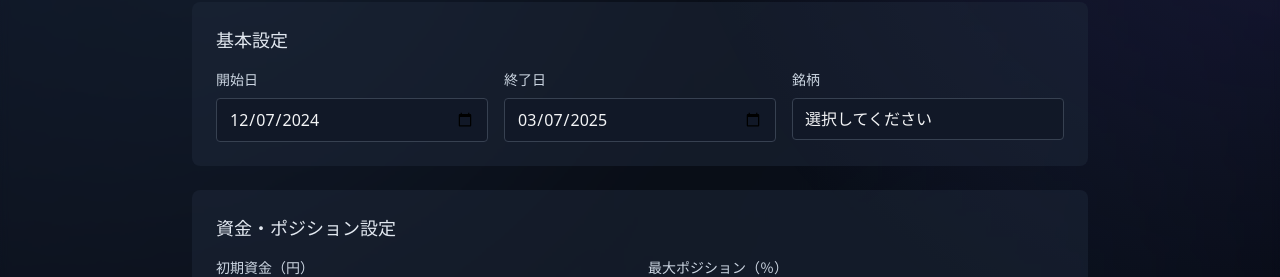
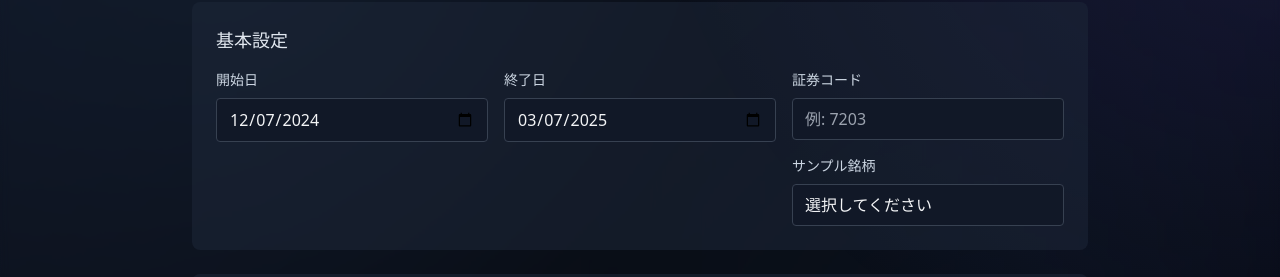
Before and after one commit to hika3390/J-Quants-Backtest, a Next.js app: page / in a window 1280 px wide. Shown: the part 227-504 px from the top of the page. Built offline with nearby package versions, Linux system fonts and the light colour scheme; no server answers.

Commit message:
フォーム修正

```diff
--- a/app/api/backtest/run/route.ts
+++ b/app/api/backtest/run/route.ts
@@ -68,14 +68,22 @@ export async function POST(request: NextRequest) {
     const result = engine.run();
 
     // バックテスト結果に追加情報を含める
+    // 指定された期間のデータを確実に含める
+    const filteredPriceData = body.priceData.filter(d => {
+      const date = new Date(d.Date);
+      const start = new Date(body.startDate);
+      const end = new Date(body.endDate);
+      return date >= start && date <= end;
+    });
+
     const response = {
       ...result,
       code: body.code,
       startDate: body.startDate,
       endDate: body.endDate,
       executedAt: new Date().toISOString(),
-      priceData: body.priceData,
-      dates: body.priceData.map(d => d.Date),
+      priceData: filteredPriceData,
+      dates: filteredPriceData.map(d => d.Date),
       conditions: {
         buy: [buyCondition],
         sell: [sellCondition],
--- a/app/components/backtest/BasicSettings.tsx
+++ b/app/components/backtest/BasicSettings.tsx
@@ -22,12 +22,27 @@ const BasicSettings = memo(({ onChange }: BasicSettingsProps) => {
   defaultStartDate.setMonth(defaultStartDate.getMonth() - 3);
   const threeMonthsAgo = defaultStartDate.toISOString().split('T')[0];
 
-  // 現在の値を保持するための状態
+  // 状態管理
   const [currentValues, setCurrentValues] = useState<BasicSettingsData>({
     code: '',
     startDate: threeMonthsAgo,
     endDate: today,
   });
+  const [codeError, setCodeError] = useState<string>('');
+
+  // 証券コードのバリデーション
+  const validateCode = (code: string): boolean => {
+    if (!code) {
+      setCodeError('証券コードを入力してください');
+      return false;
+    }
+    if (!/^\d{4}$/.test(code)) {
+      setCodeError('証券コードは4桁の数字で入力してください');
+      return false;
+    }
+    setCodeError('');
+    return true;
+  };
 
   const handleChange = (field: keyof BasicSettingsData, value: string) => {
     const newValues = {
@@ -58,10 +73,30 @@ const BasicSettings = memo(({ onChange }: BasicSettingsProps) => {
           className="w-full px-3 py-2 bg-gray-900 border border-gray-700 rounded text-gray-100 focus:border-gray-500 focus:outline-none transition-base"
         />
       </FormField>
-      <FormField label="銘柄">
+      <div className="space-y-4">
+        <FormField label="証券コード" error={codeError}>
+          <input
+            type="text"
+            value={currentValues.code}
+            onChange={(e) => {
+              const value = e.target.value;
+              if (value === '' || /^\d{0,4}$/.test(value)) {
+                handleChange('code', value);
+                if (value) validateCode(value);
+              }
+            }}
+            placeholder="例: 7203"
+            className="w-full px-3 py-2 bg-gray-900 border border-gray-700 rounded text-gray-100 focus:border-gray-500 focus:outline-none transition-base"
+          />
+        </FormField>
+
+        <FormField label="サンプル銘柄">
           <select
-          defaultValue=""
-          onChange={(e) => handleChange('code', e.target.value)}
+            value={currentValues.code}
+            onChange={(e) => {
+              handleChange('code', e.target.value);
+              setCodeError('');
+            }}
             className="w-full px-3 py-2 bg-gray-900 border border-gray-700 rounded text-gray-100 focus:border-gray-500 focus:outline-none transition-base"
           >
             <option value="">選択してください</option>
@@ -80,6 +115,7 @@ const BasicSettings = memo(({ onChange }: BasicSettingsProps) => {
           </select>
         </FormField>
       </div>
+    </div>
   );
 });
 
--- a/app/components/common/FormComponents.tsx
+++ b/app/components/common/FormComponents.tsx
@@ -2,10 +2,19 @@
 
 import { memo } from 'react';
 
-export const FormField = memo(({ label, children }: { label: string; children: React.ReactNode }) => (
+interface FormFieldProps {
+  label: string;
+  children: React.ReactNode;
+  error?: string;
+}
+
+export const FormField = memo(({ label, children, error }: FormFieldProps) => (
   <div>
     <label className="block mb-2 text-sm font-medium text-slate-300">{label}</label>
     {children}
+    {error && (
+      <p className="mt-1 text-sm text-red-500">{error}</p>
+    )}
   </div>
 ));
 
```
Lines whose indentation alone changed are shown as unchanged.
